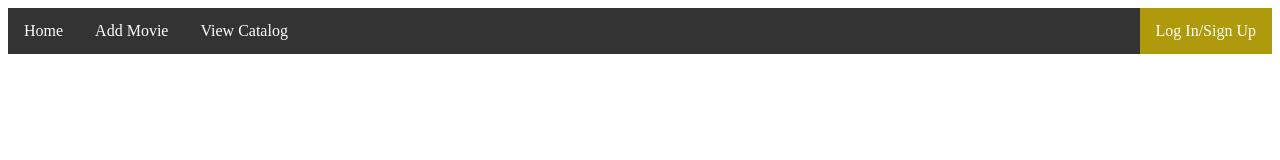
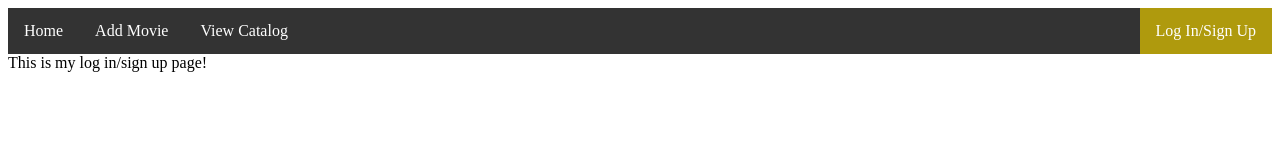
Before and after one commit to jacob-taylor90/MovieCatalog, a React app: page /#/account in a window 1280 px wide. Shown: the top 160 px of the page. Built offline with nearby package versions, Linux system fonts and the light colour scheme.

Commit message:
Adding page navigation

```diff
--- /dev/null
+++ b/src/components/account-pop-up.jsx
@@ -0,0 +1,9 @@
+import React, {Component} from 'react';
+
+class Account extends Component {
+    render() {
+        return (<div>This is my log in/sign up page!</div>);
+    }
+}
+
+export default Account;
--- /dev/null
+++ b/src/components/add-movie.jsx
@@ -0,0 +1,9 @@
+import React, {Component} from 'react';
+
+class AddMovie extends Component {
+    render() {
+        return (<div>This is my add movie page!</div>);
+    }
+}
+
+export default AddMovie;
--- /dev/null
+++ b/src/components/home.jsx
@@ -0,0 +1,9 @@
+import React, {Component} from 'react';
+
+class Home extends Component {
+    render() {
+        return (<div>This is my home page!</div>);
+    }
+}
+
+export default Home;
--- /dev/null
+++ b/src/components/view-catalog.jsx
@@ -0,0 +1,9 @@
+import React, {Component} from 'react';
+
+class ViewCatalog extends Component {
+    render() {
+        return (<div>This is my view catalog page!</div>);
+    }
+}
+
+export default ViewCatalog;
--- a/src/containers/navbar.jsx
+++ b/src/containers/navbar.jsx
@@ -1,20 +1,31 @@
 import React, {Component} from 'react';
-import PropTypes from 'prop-types';
+import {Route, NavLink, HashRouter} from 'react-router-dom';
+import Home from '../components/home';
+import AddMovie from '../components/add-movie';
+import ViewCatalog from '../components/view-catalog';
+import Account from '../components/account-pop-up';
 import '../app.css';
 
 export default class Navigation extends Component {
-    static propTypes = {
-        selected: PropTypes.func
-    };
 
     render() {
         return(
-            <ul>
-                <li><a href="#home">Home</a></li>
-                <li><a href="#add">Add Movie</a></li>
-                <li><a href="#view">View Catalog</a></li>
-                <li className="right"><a href="#logIn">Log In/Sign Up</a></li>
-            </ul>
+            <HashRouter>
+                <div>
+                    <ul>
+                        <li><NavLink to="/">Home</NavLink></li>
+                        <li><NavLink to="/add">Add Movie</NavLink></li>
+                        <li><NavLink to="/view">View Catalog</NavLink></li>
+                        <li className="right"><NavLink to="/account">Log In/Sign Up</NavLink></li>
+                    </ul>
+                    <div className="content">
+                        <Route exact path="/" component={Home} />
+                        <Route path="/add" component={AddMovie} />
+                        <Route path="/view" component={ViewCatalog} />
+                        <Route path="/account" component={Account} />
+                    </div>
+                </div>
+            </HashRouter>
         );
     }
 }
--- a/src/index.js
+++ b/src/index.js
@@ -1,5 +1,30 @@
 import React from 'react';
 import ReactDOM from 'react-dom';
+// import configureStore from './redux/configureStore';
+// import {Provider} from 'react-redux';
+// import queryString from 'query-string';
+// import {AppContainer} from 'react-hot-loader';
 import App from './App';
 
-ReactDOM.render(<App />, document.getElementById('app'));
+//const store = configureStore();
+
+render(App);
+
+function render(AppComponent) {
+    // let showDebug = false;
+    // if (typeof window !== 'undefined' && queryString.parse(window.location.search).debug === null) {
+    //     showDebug = true;
+    // }
+    //
+    // ReactDOM.render(
+    //     <AppContainer>
+    //         <Provider store = {store}>
+    //             {showDebug ? <DebugPage /> : <AppComponent />}
+    //         </Provider>
+    //     </AppContainer>,
+    //     document.getElementById('app')
+    // );
+    ReactDOM.render(<AppComponent />,
+        document.getElementById('app')
+    );
+}
--- /dev/null
+++ b/src/redux/configureStore.js
@@ -0,0 +1,10 @@
+import {createStore} from 'redux';
+
+export default function configureStore(initialState) {
+    return createStore({
+        initialState,
+        reducers: {
+
+        }
+    });
+}
```
Also changed, not shown: package.json (+7 -0 lines).
